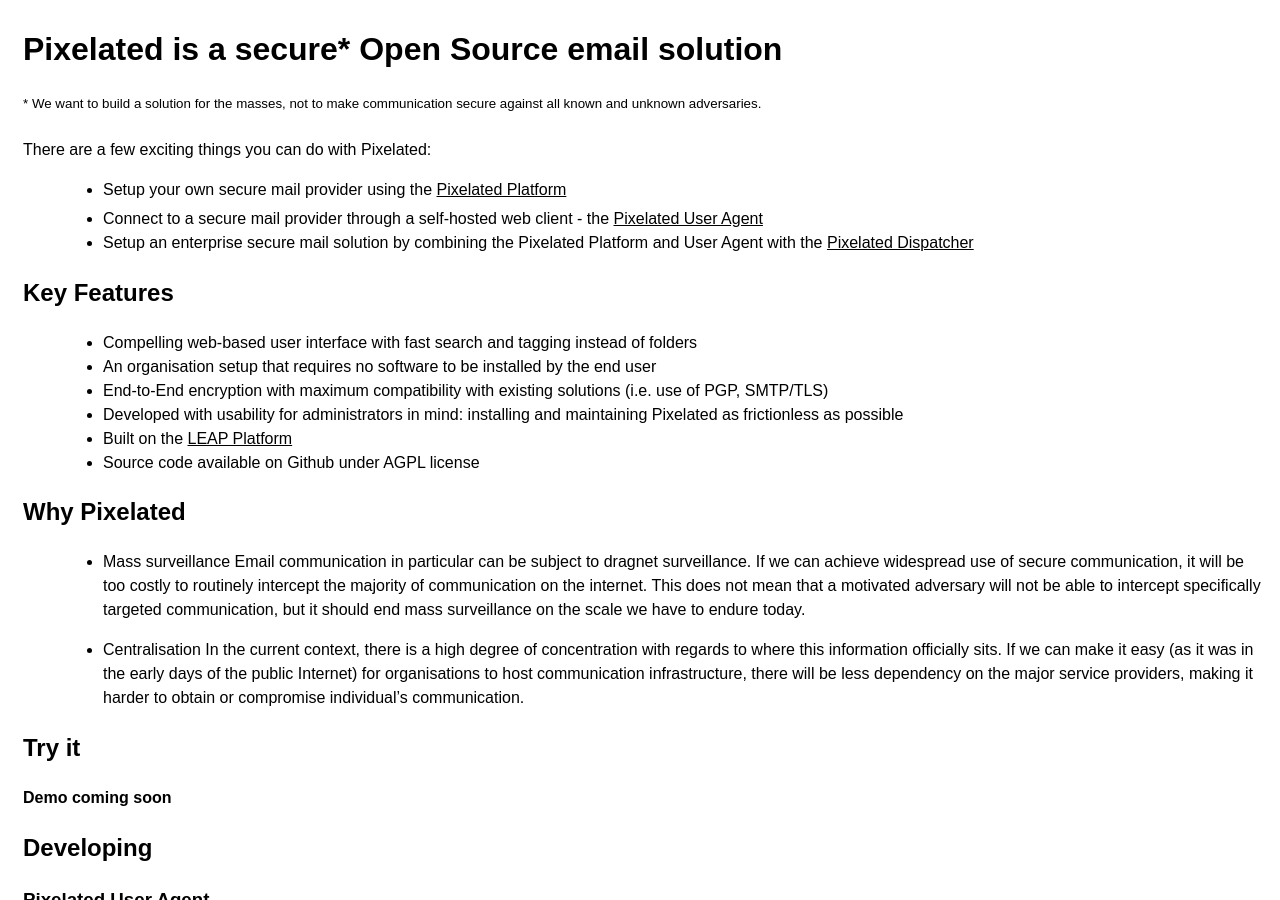
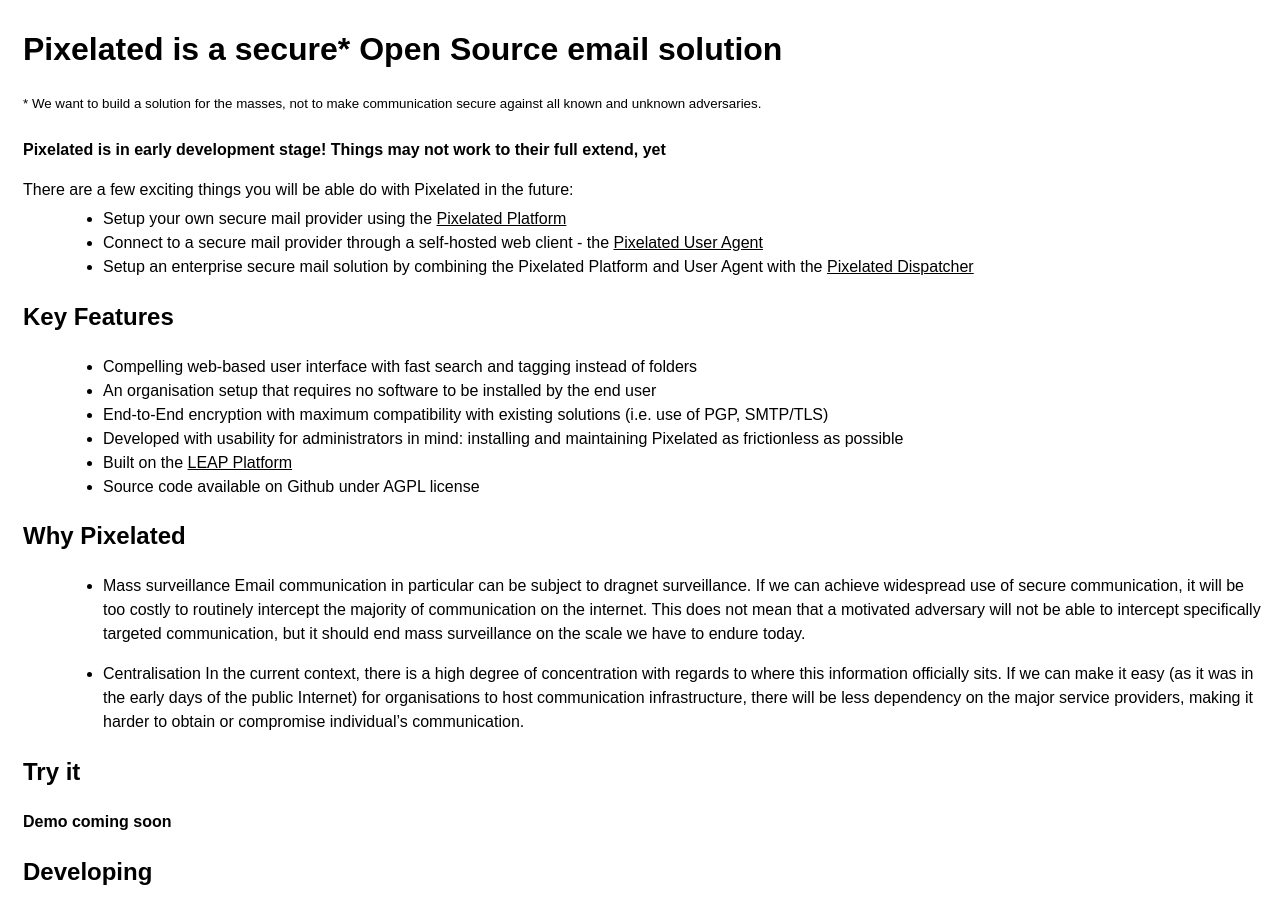
Before and after one commit to pixelated/website, a Jekyll site: the page built from index.md, in a window 1280 px wide and 900 px high. Built offline with Jekyll 4.4.1, drawn with Linux system fonts in a browser that asks for light colours.

Commit message:
added disclaimer to index.

```diff
--- a/index.md
+++ b/index.md
@@ -5,10 +5,11 @@
 # Pixelated is a secure* Open Source email solution
 <sup>* We want to build a solution for the masses, not to make communication secure against all known and unknown adversaries.</sup>
 
-There are a few exciting things you can do with Pixelated:
+**Pixelated is in early development stage! Things may not work to their full extend, yet**
+
+There are a few exciting things you will be able do with Pixelated in the future:
 
 * Setup your own secure mail provider using the <a href="http://github.com/pixelated-project/pixelated-platform">Pixelated Platform</a>
-
 * Connect to a secure mail provider through a self-hosted web client - the <a href="http://github.com/pixelated-project/pixelated-user-agent">Pixelated User Agent</a>
 * Setup an enterprise secure mail solution by combining the Pixelated Platform and User Agent with the <a href="http://github.com/pixelated-project/pixelated-dispatcher">Pixelated Dispatcher</a>
 
```
